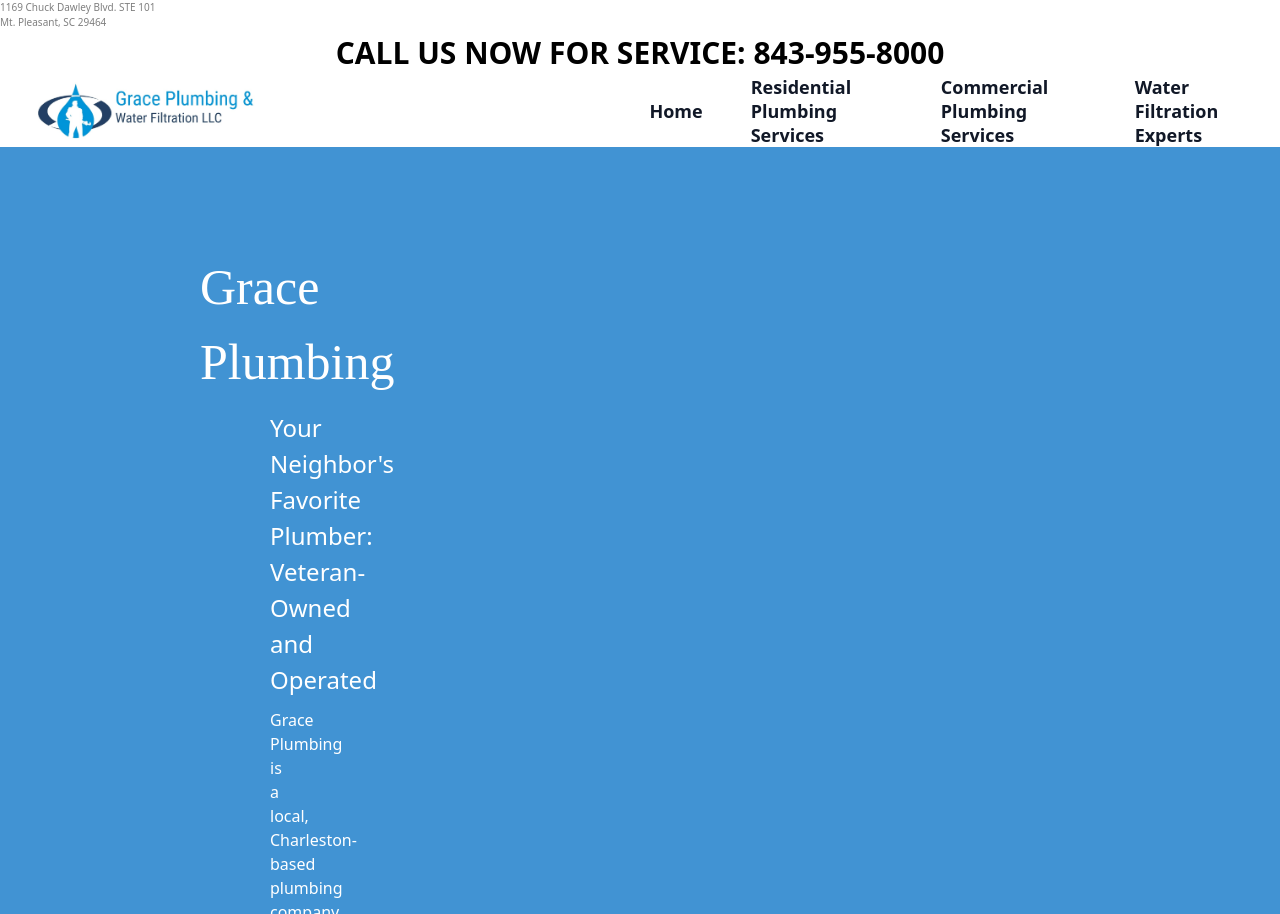
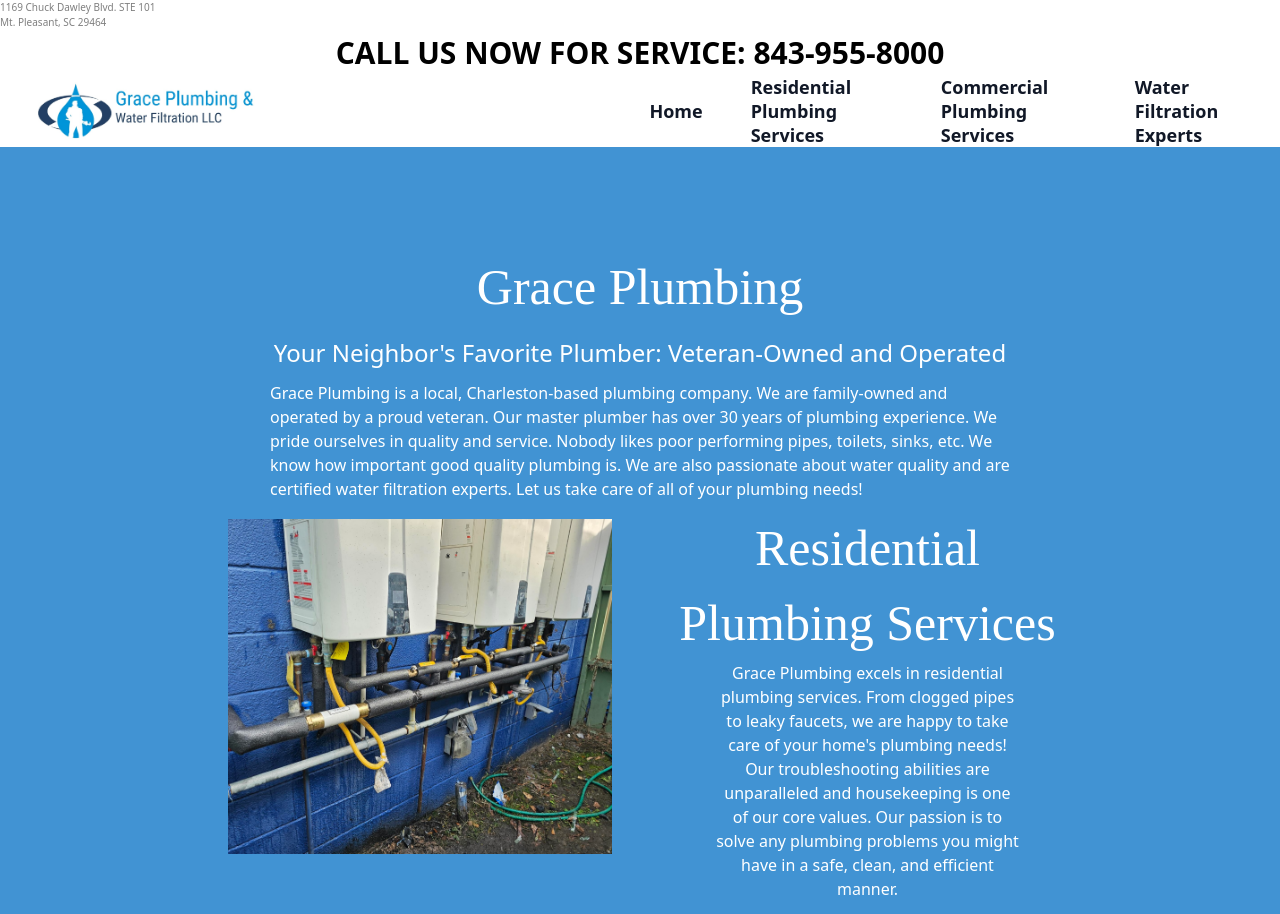
Before and after one commit to trignomtry/grace, a plain HTML site: page index.html in a window 1280 px wide. Shown: the top 914 px of the page. Drawn offline with nearby package versions, Linux system fonts and the light colour scheme; a script that the page names is missing; a web font is replaced by a local one.

Commit message:
lil 2000 px margin

```diff
--- a/index.css
+++ b/index.css
@@ -4,7 +4,7 @@ body{
     background-color: rgb(65, 147, 211);
     overflow-x: hidden;
     margin-left: 200px !important;
-    margin-right: 2000px !important;
+    margin-right: 200px !important;
 }
 
 
```
